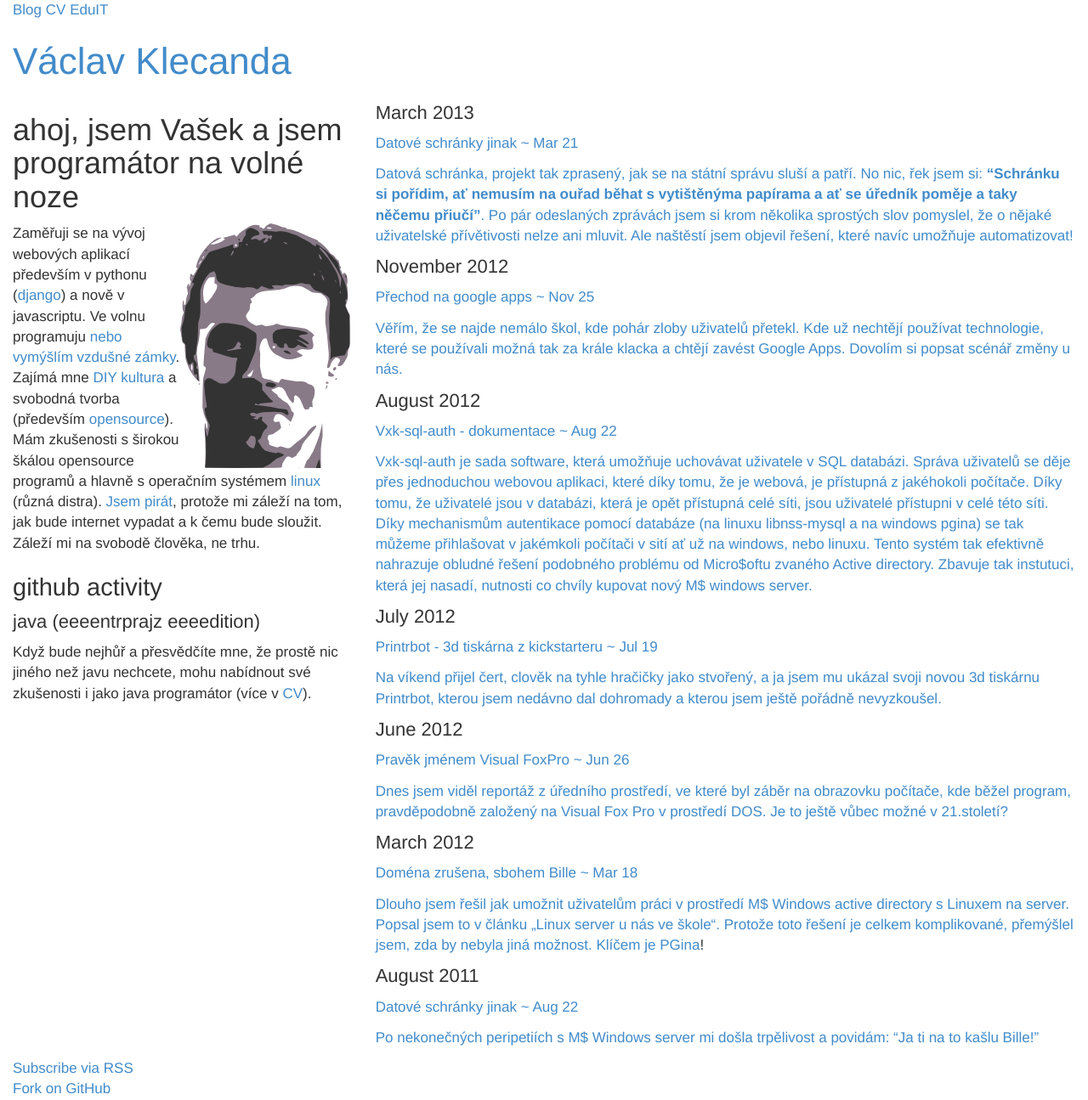
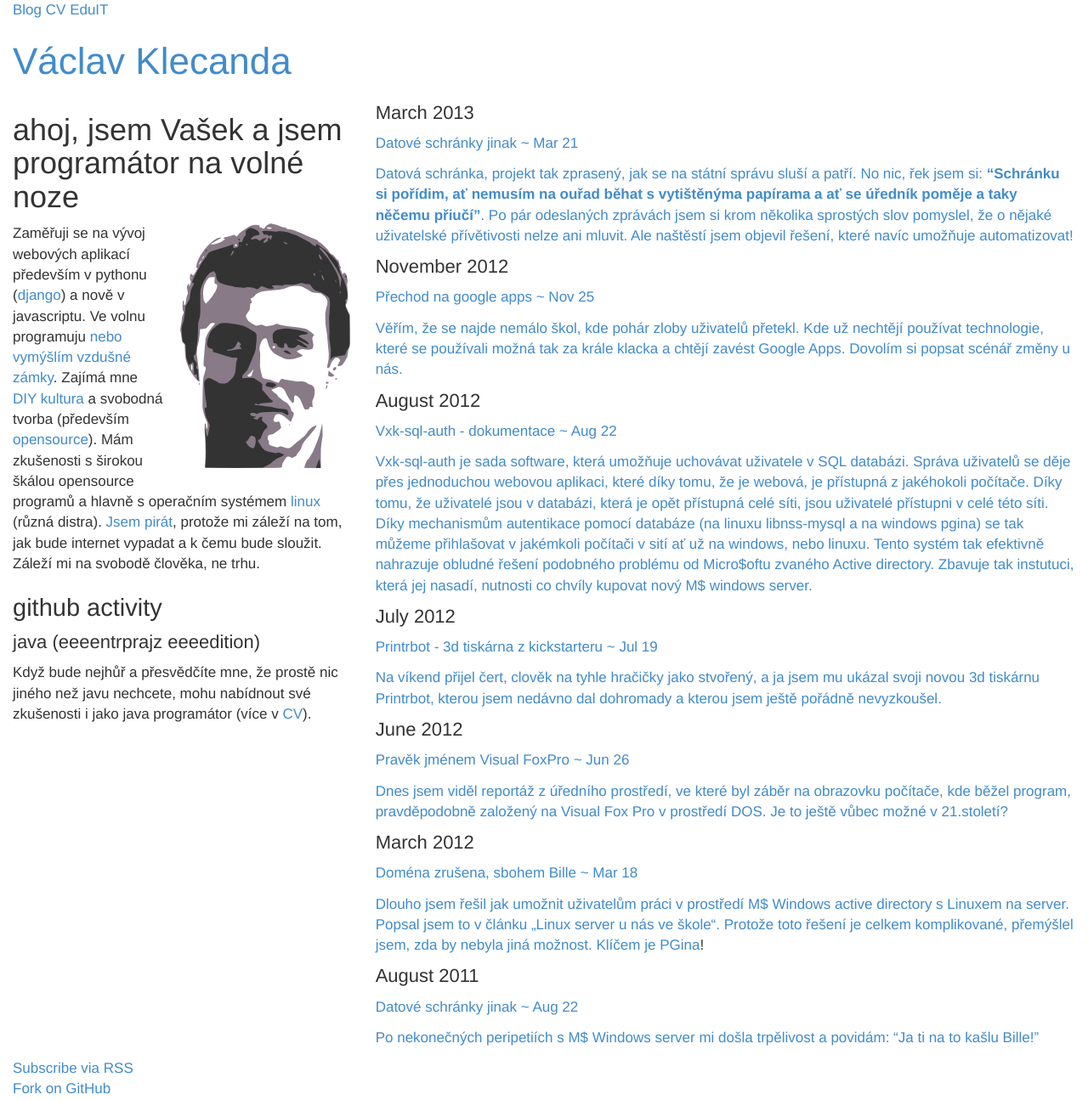
Before and after one commit to vencax/vencax.github.io, a Jekyll site: the page built from index.html, in a window 1280 px wide. Shown: the whole page at 85% size. Built offline with Jekyll 4.4.1, drawn with Linux system fonts in a browser that asks for light colours; Markdown is read by kramdown in place of the engine named in the settings.

Commit message:
margin of image of le me

```diff
--- a/_includes/aboutme.html
+++ b/_includes/aboutme.html
@@ -1,5 +1,5 @@
 
-<img src="/img/me.png" alt="le me, foto" class="pull-right">
+<img src="/img/me.png" alt="le me, foto" class="pull-right" style="margin: 0 0 20px 20px;">
 
 Zaměřuji se na vývoj webových aplikací především v pythonu
   (<a href="http://www.djangoproject.cz/">django</a>) a nově v javascriptu.
```
